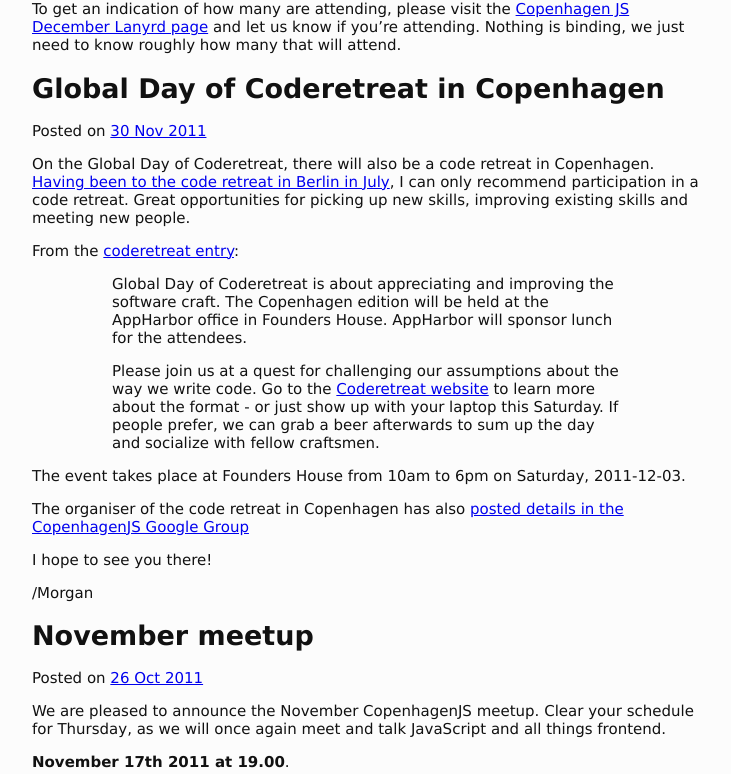
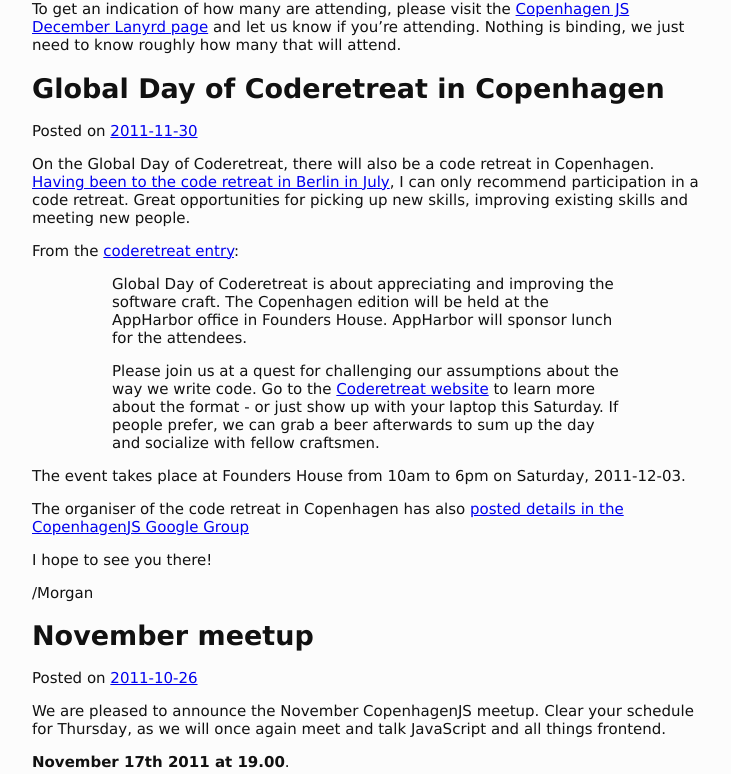
Before and after one commit to copenhagenjs/copenhagenjs.dk, a Jekyll site: the page built from index.html, in a window 1280 px wide and 1400 px high, scrolled down 1042 px. Shown: the part 138-912 px from the top of the window, without its empty margins (128-859 px from the left). Built offline with Jekyll 4.4.1, drawn with Linux system fonts in a browser that asks for light colours; Markdown is read by kramdown in place of the engine named in the settings; some of the changed text lies outside the part shown.

Commit message:
Updating templates to use ISO8601 date format

```diff
--- a/_layouts/post.html
+++ b/_layouts/post.html
@@ -4,7 +4,7 @@ layout: default
 <div class="article">
 	<article>
 		<h1><a href="{{ page.url }}">{{ page.title }}</a></h1>
-	    <div class="date">Posted on <a href="{{ page.url }}" title="Permalink for this post">{{ page.date | date_to_string }}</a></div>
+	    <div class="date">Posted on <a href="{{ page.url }}" title="Permalink for this post">{{ page.date | date: "%Y-%m-%d" }}</a></div>
 		{{ content }}
 	</article>
 </div>
--- a/index.html
+++ b/index.html
@@ -6,7 +6,7 @@ title: CopenhagenJS
 {% for post in site.posts limit:5 %}
 <div class="post">
     <h1><a href="{{ post.url }}">{{ post.title }}</a></h1>
-    <div class="date">Posted on <a href="{{ post.url }}" title="Permalink for this post">{{ post.date | date_to_string }}</a></div>
+    <div class="date">Posted on <a href="{{ post.url }}" title="Permalink for this post">{{ post.date | date: "%Y-%m-%d" }}</a></div>
 	<div class="post_content">
 	  {{ post.content }}
 	</div>
```
